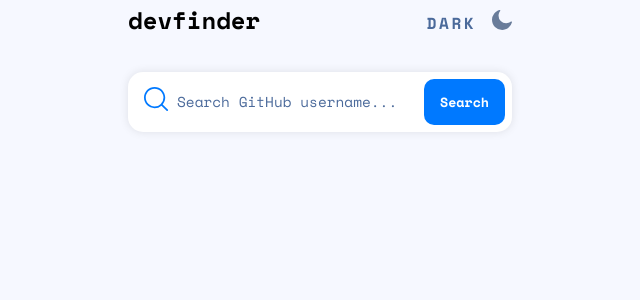
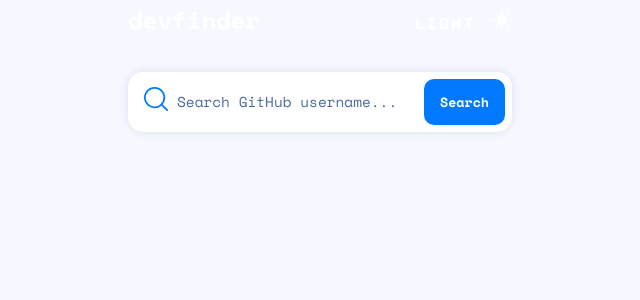
Before and after one commit to MariamRazmadze/github-user-search, a React (Create React App) app: page / in a window 1280 px wide. Shown: the top 300 px of the page, without its empty margins (320-960 px from the left). Built offline with nearby package versions, Linux system fonts and the light colour scheme; the HTML template or start-up script is replaced by a standard one.

Commit message:
refactor navbar component, move state to the app

```diff
--- a/src/App.tsx
+++ b/src/App.tsx
@@ -1,11 +1,17 @@
 import React from "react";
 import Navbar from "./components/Navbar";
 import SearchComponent from "./components/SearchComponent";
+import { useState } from "react";
 
 function App() {
+  const [isMoon, setIsMoon] = useState(true);
+  const handleClick = () => {
+    setIsMoon(!isMoon);
+    document.body.style.backgroundColor = isMoon ? "#f6f8ff" : "#141D2F";
+  };
   return (
     <div>
-      <Navbar />
+      <Navbar isMoon={isMoon} handleClick={handleClick} />
       <SearchComponent />
     </div>
   );
--- a/src/components/Navbar.tsx
+++ b/src/components/Navbar.tsx
@@ -1,42 +1,39 @@
 import classes from "./Navbar.module.css";
-import { useState } from "react";
 import iconMoon from "../assets/icon-moon.svg";
 import iconSun from "../assets/icon-sun.svg";
 
 const moon = iconMoon;
 const sun = iconSun;
 
-function Navbar() {
-  const [isMoon, setIsMoon] = useState(true);
+interface NavbarProps {
+  isMoon: boolean;
+  handleClick: () => void;
+}
 
-  const handleClick = () => {
-    setIsMoon(!isMoon);
-    document.body.style.backgroundColor = isMoon ? "#141D2F" : "#f6f8ff";
-    const title = document.getElementById("title");
-    if (title) {
-      title.classList.toggle(classes.darkMode);
-    }
-    const modeText = document.getElementById("modeText");
-    if (modeText) {
-      modeText.classList.toggle(classes.darkMode);
-    }
-  };
-
+function Navbar(props: NavbarProps) {
   return (
     <div>
       <div className={classes.navbar}>
-        <h1 id="title" className={classes.title}>
+        <h1
+          id="title"
+          className={`${classes.title} ${props.isMoon ? classes.darkMode : ""}`}
+        >
           devfinder
         </h1>
         <div className={classes.mode}>
-          <h2 id="modeText" className={classes.modeText}>
-            dark
+          <h2
+            id="modeText"
+            className={`${classes.modeText} ${
+              props.isMoon ? classes.darkMode : ""
+            }`}
+          >
+            {props.isMoon ? "light" : "dark"}
           </h2>
           <div>
             <img
-              src={isMoon ? moon : sun}
+              src={props.isMoon ? sun : moon}
               alt="modeIcon"
-              onClick={handleClick}
+              onClick={props.handleClick}
             />
           </div>
         </div>
```
